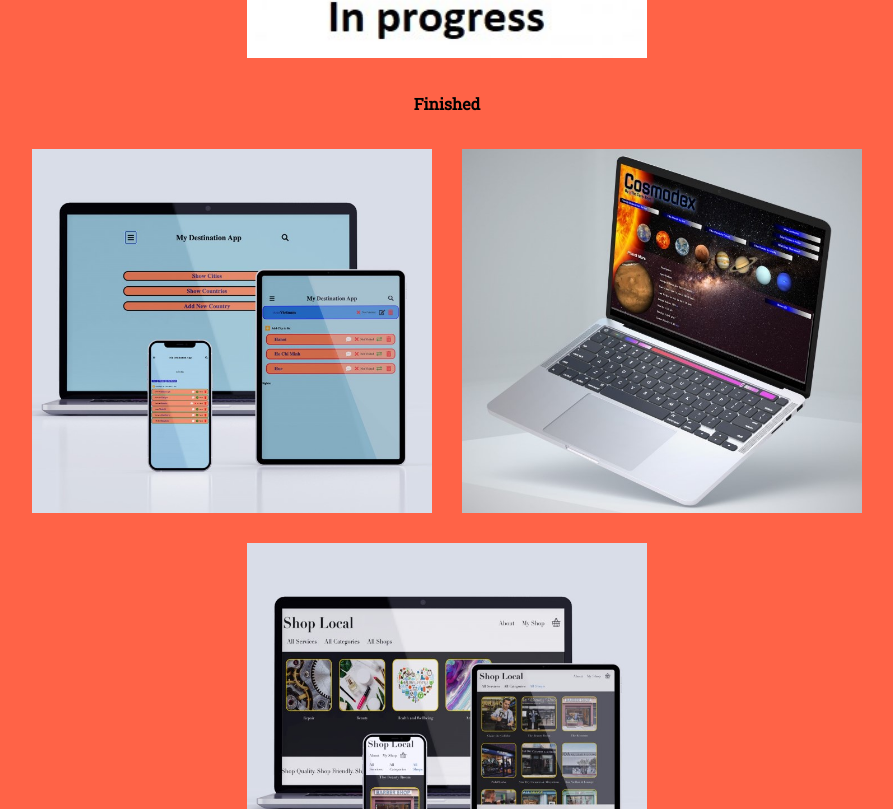
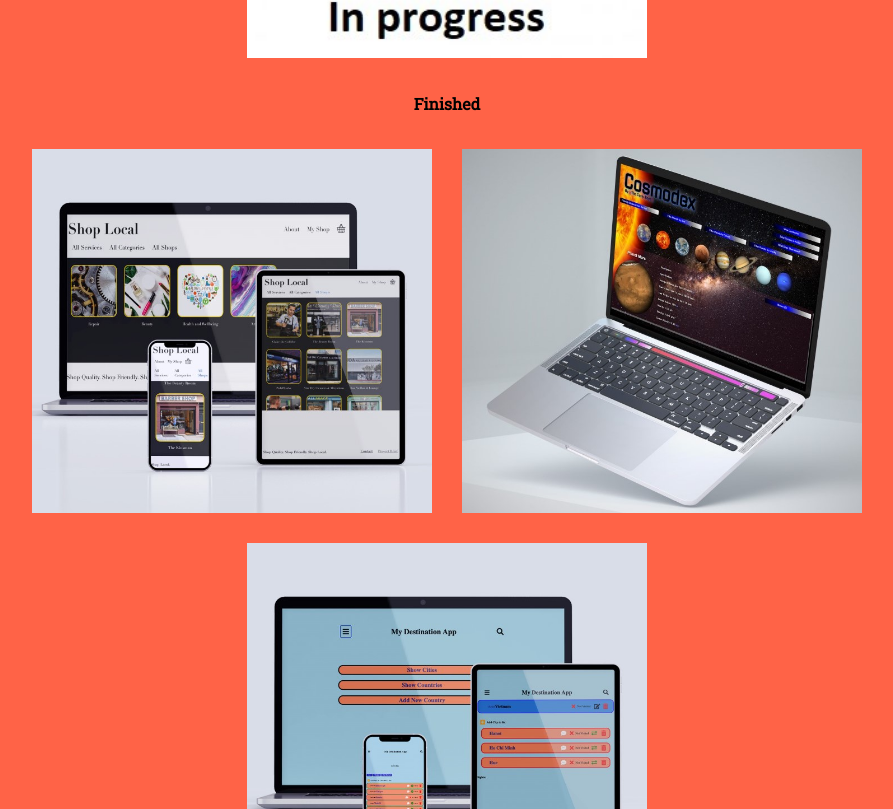
Before and after one commit to morival/Portfolio, a React (Create React App) app: page / in a window 1280 px wide. Shown: the part 2091-2900 px from the top of the page, without its empty margins (193-1086 px from the left). Built offline with nearby package versions, Linux system fonts and the light colour scheme.

Commit message:
reorganised Projects.js

```diff
--- a/src/components/Projects.js
+++ b/src/components/Projects.js
@@ -15,6 +15,58 @@ function Projects({ setModal }) {
     const [isShown3, setIsShown3] = useState(false);
     const [isShown4, setIsShown4] = useState(false);
 
+    const projects = [{
+        name: "Rickshaw Registry",
+        tech: "React.js (JavaScript) / Express.js / MongoDB",
+        setShow: setIsShown4,
+        show: isShown4,
+        img: project_04
+    },{
+        name: "Shop Local",
+        tech: "React.js (JavaScript) / Express.js / Spring Boot (Java)",
+        setShow: setIsShown3,
+        show: isShown3,
+        img: project_03
+    },{
+        name: "Cosmodex",
+        tech: "Vue.js (JavaScript) / Express.js / MongoDB",
+        setShow: setIsShown2,
+        show: isShown2,
+        img: project_02
+    },{
+        name: "My Destination",
+        tech: "Flask (Python) / MySQL",
+        setShow: setIsShown1,
+        show: isShown1,
+        img: project_01
+    }]
+
+    const inProgress = projects.slice(0, 1)
+    const finished = projects.slice(1,4)
+
+    const project = (col) => {
+        return(
+            col.map((item, index) => {
+                return(
+                    <div className="project-container"
+                    key={index}
+                    onMouseEnter={() => item.setShow(true)}
+                    onMouseLeave={() => item.setShow(false)}
+                    >
+                        {!item.show && <div className="project-img">
+                            <img src={item.img} alt={item.name} />
+                        </div>}
+                        {item.show && <div className="project-info">
+                            <h2>{item.name}</h2>
+                            <h4>{item.tech}</h4>
+                            <button className="btn-open-modal"
+                            onClick={() => setModal(item.img)}>Show more</button>
+                        </div>}
+                    </div>
+                )
+            })
+        )
+    }
 
     return(
         <section id="projects">
@@ -22,67 +74,13 @@ function Projects({ setModal }) {
             <div className="container">
                 <h4>In Progress</h4>
                 <div className="container flex">
-                    <div className="project-container"
-                    onMouseEnter={() => setIsShown4(true)}
-                    onMouseLeave={() => setIsShown4(false)}
-                    >
-                        {!isShown4 && <div className="project-img">
-                            <img src={project_04} alt="project-4" />
-                        </div>}
-                        {isShown4 && <div className="project-info">
-                            <h2>Rickshaw Registry</h2>
-                            <h4>React.js (JavaScript) / Express.js / MongoDB</h4>
-                            <button className="btn-open-modal"
-                            onClick={() => setModal(project_04)}>Show more</button>
-                        </div>}
-                    </div>
+                    {project(inProgress)}
                 </div>
             </div>
             <div className="container">
                 <h4>Finished</h4>
                 <div className="container flex">
-                    <div className="project-container"
-                    onMouseEnter={() => setIsShown1(true)}
-                    onMouseLeave={() => setIsShown1(false)}
-                    >
-                        {!isShown1 && <div className="project-img">
-                            <img src={project_01} alt="project-1" />
-                        </div>}
-                        {isShown1 && <div className="project-info">
-                            <h2>My Destination</h2>
-                            <h4>Flask (Python) / MySQL</h4>
-                            <button className="btn-open-modal"
-                            onClick={() => setModal(project_01)}>Show more</button>
-                        </div>}
-                    </div>
-                    <div className="project-container"
-                    onMouseEnter={() => setIsShown2(true)}
-                    onMouseLeave={() => setIsShown2(false)}
-                    >
-                        {!isShown2 && <div className="project-img">
-                            <img src={project_02} alt="project-2" />
-                        </div>}
-                        {isShown2 && <div className="project-info">
-                            <h2>Cosmodex</h2>
-                            <h4>Vue.js (JavaScript) / Express.js / MongoDB</h4>
-                            <button className="btn-open-modal"
-                            onClick={() => setModal(project_02)}>Show more</button>
-                        </div>}
-                    </div>
-                    <div className="project-container"
-                    onMouseEnter={() => setIsShown3(true)}
-                    onMouseLeave={() => setIsShown3(false)}
-                    >
-                        {!isShown3 && <div className="project-img">
-                            <img src={project_03} alt="project-3" />
-                        </div>}
-                        {isShown3 && <div className="project-info">
-                            <h2>Shop Local</h2>
-                            <h4>React.js (JavaScript) / Express.js / Spring Boot (Java)</h4>
-                            <button className="btn-open-modal"
-                            onClick={() => setModal(project_03)}>Show more</button>
-                        </div>}
-                    </div>
+                    {project(finished)}
                 </div>
             </div>
         </section>
```
